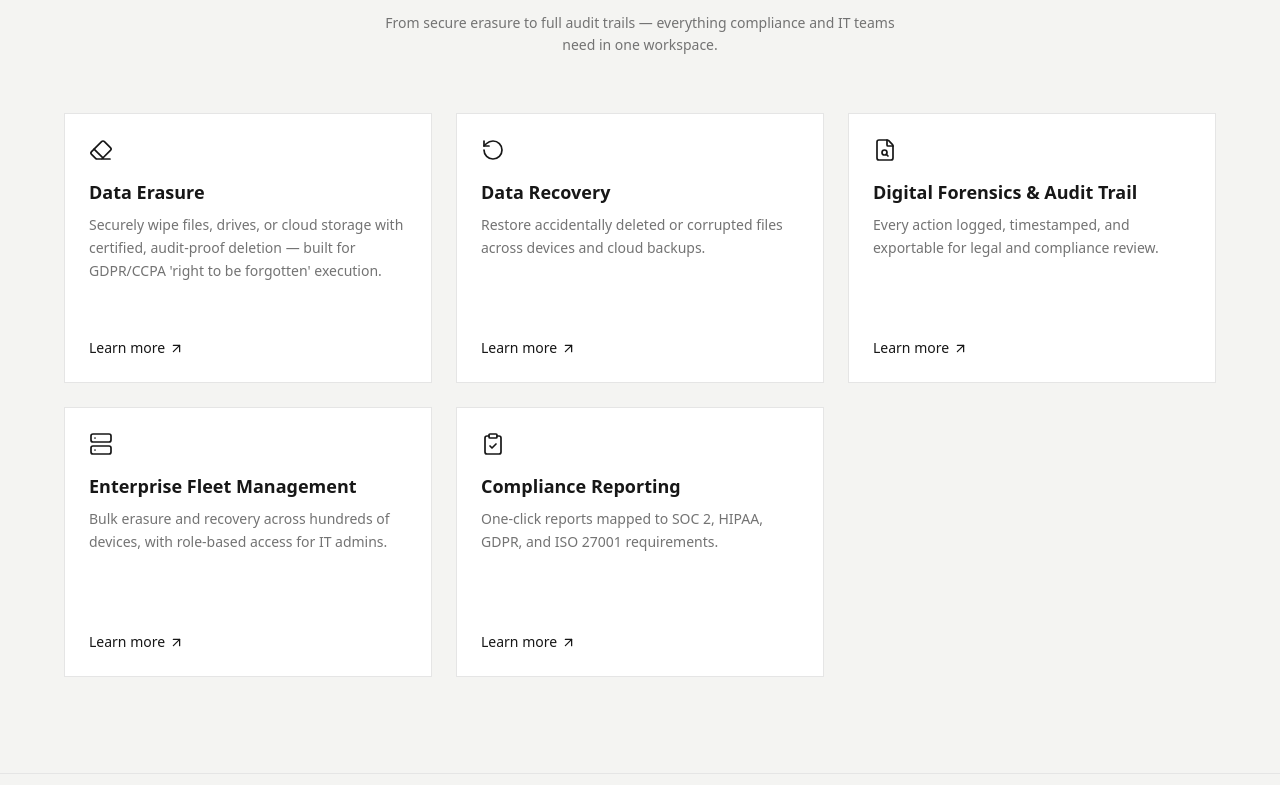
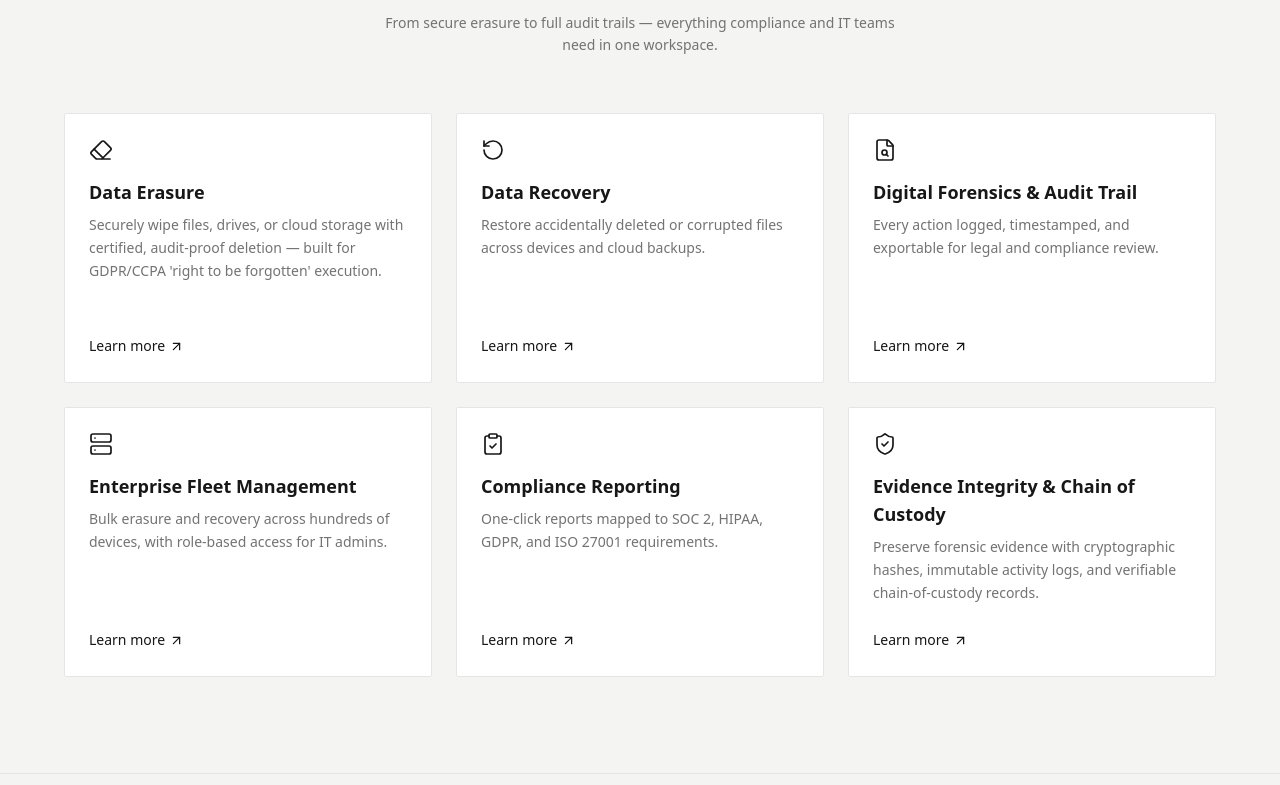
Before and after one commit to Txnishkk93/ForenSweep, a Next.js app in the folder apps/web/: page / in a window 1280 px wide. Shown: the part 1235-2020 px from the top of the page. Built offline with nearby package versions, Linux system fonts and the light colour scheme.

Commit message:
feat: add spotlight hover effect to insight cards

```diff
--- a/apps/web/app/(landingPage)/LandingPage.tsx
+++ b/apps/web/app/(landingPage)/LandingPage.tsx
@@ -1,7 +1,7 @@
 "use client";
 
 import Image from "next/image";
-import { motion } from "framer-motion";
+import { motion, useMotionTemplate, useMotionValue } from "framer-motion";
 import { useState } from "react";
 import {
     ArrowUpRight,
@@ -15,6 +15,7 @@ import {
     ExternalLink,
     RotateCcw,
     Server,
+    ShieldCheck,
     Triangle,
 } from "lucide-react";
 
@@ -58,7 +59,12 @@ const solutions = [
         description: "One-click reports mapped to SOC 2, HIPAA, GDPR, and ISO 27001 requirements.",
         icon: ClipboardCheck,
         href: "/solutions/compliance-reporting",
-	},
+    }, {
+        title: "Evidence Integrity & Chain of Custody",
+        description: "Preserve forensic evidence with cryptographic hashes, immutable activity logs, and verifiable chain-of-custody records.",
+        icon: ShieldCheck,
+        href: "/solutions/evidence-integrity",
+    }
 ];
 
 const insightCards = [
@@ -157,6 +163,77 @@ function TextureImage2({ alt, src }: { alt: string; src: string }) {
                 }}
             />
         </div>
+    );
+}
+
+function SpotlightCard({
+    children,
+    className = "",
+    index = 0,
+}: {
+    children: React.ReactNode;
+    className?: string;
+    index?: number;
+}) {
+    const mouseX = useMotionValue(-200);
+    const mouseY = useMotionValue(-200);
+    const spotlight = useMotionTemplate`radial-gradient(300px circle at ${mouseX}px ${mouseY}px, rgba(0, 0, 0, 0.1), transparent 72%)`;
+
+    function handleMouseMove(event: React.MouseEvent<HTMLElement>) {
+        const bounds = event.currentTarget.getBoundingClientRect();
+        mouseX.set(event.clientX - bounds.left);
+        mouseY.set(event.clientY - bounds.top);
+    }
+
+    return (
+        <motion.article
+            initial={{ opacity: 0, y: 18 }}
+            whileInView={{ opacity: 1, y: 0 }}
+            viewport={{ once: true, amount: 0.2 }}
+            transition={{ duration: 0.45, delay: index * 0.06 }}
+            onMouseMove={handleMouseMove}
+            className={`group relative overflow-hidden rounded-sm border border-neutral-200 bg-white transition duration-200 hover:-translate-y-1 hover:border-neutral-400 ${className}`}
+        >
+            <motion.div
+                aria-hidden="true"
+                className="pointer-events-none absolute inset-0 opacity-0 transition-opacity duration-300 group-hover:opacity-100"
+                style={{ background: spotlight }}
+            />
+            <div
+                aria-hidden="true"
+                className="pointer-events-none absolute inset-0 opacity-0 mix-blend-multiply transition-opacity duration-300 group-hover:opacity-100"
+                style={{
+                    backgroundImage: "radial-gradient(circle, rgba(0,0,0,0.28) 0.7px, transparent 0.8px)",
+                    backgroundSize: "5px 5px",
+                }}
+            />
+            {children}
+        </motion.article>
+    );
+}
+
+function SolutionCard({
+    title,
+    description,
+    icon: Icon,
+    href,
+    index,
+}: {
+    title: string;
+    description: string;
+    icon: typeof Eraser;
+    href: string;
+    index: number;
+}) {
+    return (
+        <SpotlightCard index={index} className="min-h-[270px] p-6">
+            <div className="relative z-10 flex min-h-[218px] flex-col">
+                <Icon className="h-6 w-6 text-neutral-900" strokeWidth={1.7} aria-hidden="true" />
+                <h3 className="mt-4 text-lg font-bold text-neutral-900">{title}</h3>
+                <p className="mt-2 text-sm leading-relaxed text-neutral-500">{description}</p>
+                <a href={href} className="mt-auto inline-flex items-center gap-1 pt-6 text-sm font-medium text-neutral-900 transition-all group-hover:gap-2">Learn more <ArrowUpRight size={15} aria-hidden="true" /></a>
+            </div>
+        </SpotlightCard>
     );
 }
 
@@ -267,20 +344,8 @@ export default function LandingPage() {
                         <p className="mx-auto mt-5 max-w-lg text-sm leading-relaxed text-neutral-500">From secure erasure to full audit trails — everything compliance and IT teams need in one workspace.</p>
                     </div>
                     <div className="mt-14 grid grid-cols-1 gap-6 md:grid-cols-3">
-						{solutions.map(({ title, description, icon: Icon, href }, index) => (
-							<motion.article
-								key={title}
-								initial={{ opacity: 0, y: 18 }}
-								whileInView={{ opacity: 1, y: 0 }}
-								viewport={{ once: true, amount: 0.2 }}
-								transition={{ duration: 0.45, delay: index * 0.06 }}
-								className={`group flex min-h-[270px] flex-col border border-neutral-200 bg-white p-6 transition duration-200 hover:-translate-y-1 hover:border-neutral-400 ${index === 3 ? "md:col-start-1" : ""} ${index === 4 ? "md:col-start-2" : ""}`}
-							>
-								<Icon className="h-6 w-6 text-neutral-900" strokeWidth={1.7} aria-hidden="true" />
-								<h3 className="mt-4 text-lg font-bold text-neutral-900">{title}</h3>
-								<p className="mt-2 text-sm leading-relaxed text-neutral-500">{description}</p>
-								<a href={href} className="mt-auto inline-flex items-center gap-1 pt-6 text-sm font-medium text-neutral-900 transition-all group-hover:gap-2">Learn more <ArrowUpRight size={15} aria-hidden="true" /></a>
-							</motion.article>
+                        {solutions.map((solution, index) => (
+                            <SolutionCard key={solution.title} {...solution} index={index} />
                         ))}
                     </div>
                 </div>
@@ -298,33 +363,25 @@ export default function LandingPage() {
                         ))}
                     </div>
 
-					<motion.article
-						initial={{ opacity: 0, y: 18 }}
-						whileInView={{ opacity: 1, y: 0 }}
-						viewport={{ once: true, amount: 0.2 }}
-						className="mb-10 grid overflow-hidden border border-neutral-200 bg-white transition hover:border-neutral-400 md:grid-cols-2"
-					>
+                    <SpotlightCard index={0} className="mb-10 grid md:grid-cols-2">
+                        <div className="relative z-10">
                             <TextureImage2 src={featuredInsight.image} alt={`${featuredInsight.title} thumbnail`} />
-						<div className="flex flex-col justify-center p-8">
+                        </div>
+                        <div className="relative z-10 flex flex-col justify-center p-8">
                             <p className="text-xs uppercase tracking-wide text-neutral-500">{featuredInsight.category}</p>
                             <h3 className="mt-2 text-2xl font-bold text-neutral-900">{featuredInsight.title}</h3>
                             <p className="mt-3 text-sm leading-relaxed text-neutral-500">{featuredInsight.excerpt}</p>
                             <a href={featuredInsight.href} target="_blank" rel="noopener noreferrer" className="mt-6 inline-flex items-center gap-1 text-sm font-medium text-neutral-900 transition-all hover:gap-2">View source <ExternalLink size={14} aria-hidden="true" /></a>
                         </div>
-					</motion.article>
+                    </SpotlightCard>
 
                     <div className="grid grid-cols-1 gap-6 md:grid-cols-3">
                         {visibleInsightCards.map(({ category, title, excerpt, href, image, external }, index) => (
-							<motion.article
-								key={title}
-								initial={{ opacity: 0, y: 18 }}
-								whileInView={{ opacity: 1, y: 0 }}
-								viewport={{ once: true, amount: 0.15 }}
-								transition={{ duration: 0.45, delay: index * 0.06 }}
-								className="group overflow-hidden border border-neutral-200 bg-white transition duration-200 hover:-translate-y-1 hover:border-neutral-400"
-							>
+                            <SpotlightCard key={title} index={index + 1} className="overflow-hidden">
+                                <div className="relative z-10">
                                     <TextureImage src={image} alt={`${title} thumbnail`} />
-								<div className="p-6">
+                                </div>
+                                <div className="relative z-10 p-6">
                                     <p className="text-xs uppercase tracking-wide text-neutral-500">{category}</p>
                                     <h3 className="mt-2 text-base font-bold text-neutral-900">{title}</h3>
                                     <p className="mt-2 text-sm leading-relaxed text-neutral-500">{excerpt}</p>
@@ -338,7 +395,7 @@ export default function LandingPage() {
                                         {external ? <ExternalLink size={14} aria-hidden="true" /> : <ArrowUpRight size={15} aria-hidden="true" />}
                                     </a>
                                 </div>
-							</motion.article>
+                            </SpotlightCard>
                         ))}
                     </div>
                 </div>
--- a/apps/web/components/StandardsReferences.tsx
+++ b/apps/web/components/StandardsReferences.tsx
@@ -79,7 +79,7 @@ export default function StandardsReferences() {
               whileInView={{ opacity: 1, y: 0 }}
               viewport={{ once: true, amount: 0.2 }}
               transition={{ duration: 0.45, delay: index * 0.05 }}
-              className="group flex min-h-[250px] flex-col rounded-lg border border-neutral-200 bg-white p-6 transition duration-200 hover:-translate-y-1 hover:border-neutral-400"
+              className="group flex min-h-[250px] flex-col rounded-sm border border-neutral-200 bg-white p-6 transition duration-200 hover:-translate-y-1 hover:border-neutral-400"
             >
               <p className="text-xs uppercase tracking-wide text-neutral-500">{category}</p>
               <h3 className="mt-2 text-lg font-bold text-neutral-900">{title}</h3>
```
Also changed, not shown: 1 other file (tests, documents, lock files or other folders). Lines whose indentation alone changed are shown as unchanged.
